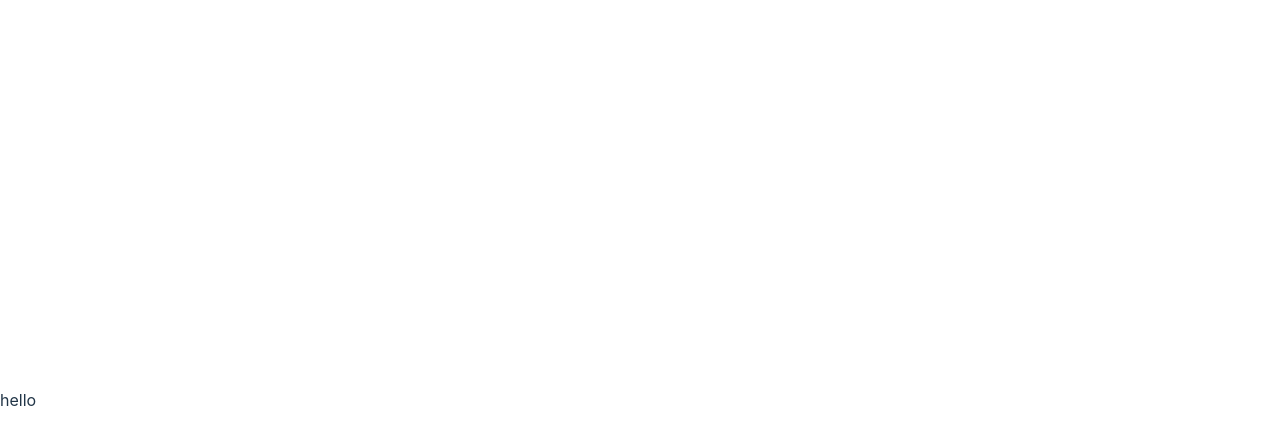
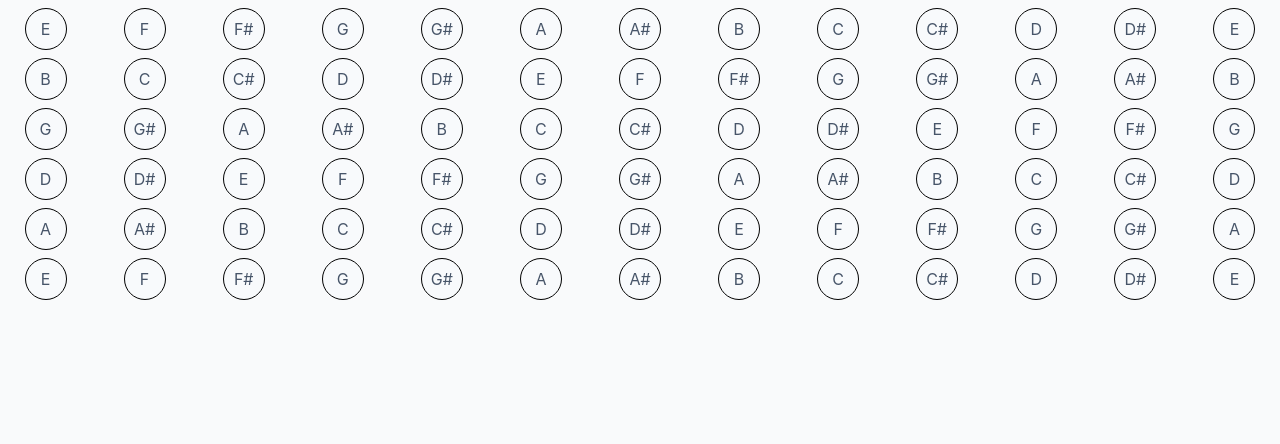
Before and after one commit to andrecastelo/yasf, a React (Vite) app: page / in a window 1280 px wide. Shown: the top 444 px of the page. Built offline with nearby package versions, Linux system fonts and the light colour scheme.

Commit message:
feat: use emotion to setup css vars

```diff
--- a/src/App.tsx
+++ b/src/App.tsx
@@ -1,5 +1,5 @@
 /** @jsxImportSource @emotion/react */
-import { css } from '@emotion/react';
+import { css, Global } from '@emotion/react';
 import { useMemo } from 'react';
 import { Scale } from './components/Scale';
 import { convertToVars } from './lib/utils';
@@ -13,7 +13,17 @@ export const App = () => {
   const cssVars = useMemo(() => getCssVariables(), []);
 
   return (
-    <div className="App" css={cssVars}>
+    <div>
+      <Global
+        styles={{
+          ':root': cssVars,
+          body: {
+            backgroundColor: 'var(--gray-50)',
+            padding: 0,
+            margin: 0,
+          },
+        }}
+      />
       <Scale />
     </div>
   );
--- a/src/components/Scale.tsx
+++ b/src/components/Scale.tsx
@@ -1,22 +1,61 @@
+/** @jsxImportSource @emotion/react */
 import styled from '@emotion/styled';
 import { css } from '@emotion/react';
+import { chromaticScale, NoteType } from '../lib/semitones';
 
-const String = () => (
+type NoteProps = {
+  note: NoteType;
+};
+
+const Note = ({ note }: NoteProps) => (
+  <div
+    css={() => css`
+      border: 1px solid black;
+      background-color: var(--slate-50);
+      color: var(--slate-600);
+      display: flex;
+      align-items: center;
+      justify-content: center;
+      padding: 8px;
+      border-radius: 50%;
+      width: 24px;
+      height: 24px;
+    `}
+  >
+    {note}
+  </div>
+);
+
+type NotesStringProps = {
+  root: NoteType;
+};
+
+const NotesString = ({ root }: NotesStringProps) => (
   <div
     css={css`
       display: grid;
-      grid-template-columns: repeat(1fr, 12);
-      background-color: white;
+      grid-template-columns: repeat(13, 1fr);
+      gap: 8px;
+      justify-items: center;
+      margin-top: 8px;
+      margin-bottom: 8px;
     `}
   >
-    <p>hello</p>
+    {chromaticScale(root).map((note) => (
+      <Note note={note} />
+    ))}
   </div>
 );
 
 export const Scale = () => {
   return (
     <div>
-      <String />
+      <NotesString root={'E'} />
+      <NotesString root={'B'} />
+      <NotesString root={'G'} />
+      <NotesString root={'D'} />
+      <NotesString root={'A'} />
+      <NotesString root={'E'} />
     </div>
   );
 };
--- a/src/index.css
+++ b/src/index.css
@@ -3,10 +3,6 @@
   font-size: 16px;
   line-height: 24px;
   font-weight: 400;
-
-  color-scheme: light dark;
-  color: rgba(255, 255, 255, 0.87);
-  background-color: #242424;
 
   font-synthesis: none;
   text-rendering: optimizeLegibility;
@@ -20,51 +16,12 @@ a {
   color: #646cff;
   text-decoration: inherit;
 }
+
 a:hover {
   color: #535bf2;
 }
 
 body {
   margin: 0;
-  display: flex;
-  place-items: center;
-  min-width: 320px;
-  min-height: 100vh;
+  padding: 0;
 }
-
-h1 {
-  font-size: 3.2em;
-  line-height: 1.1;
-}
-
-button {
-  border-radius: 8px;
-  border: 1px solid transparent;
-  padding: 0.6em 1.2em;
-  font-size: 1em;
-  font-weight: 500;
-  font-family: inherit;
-  background-color: #1a1a1a;
-  cursor: pointer;
-  transition: border-color 0.25s;
-}
-button:hover {
-  border-color: #646cff;
-}
-button:focus,
-button:focus-visible {
-  outline: 4px auto -webkit-focus-ring-color;
-}
-
-@media (prefers-color-scheme: light) {
-  :root {
-    color: #213547;
-    background-color: #ffffff;
-  }
-  a:hover {
-    color: #747bff;
-  }
-  button {
-    background-color: #f9f9f9;
-  }
-}
```
